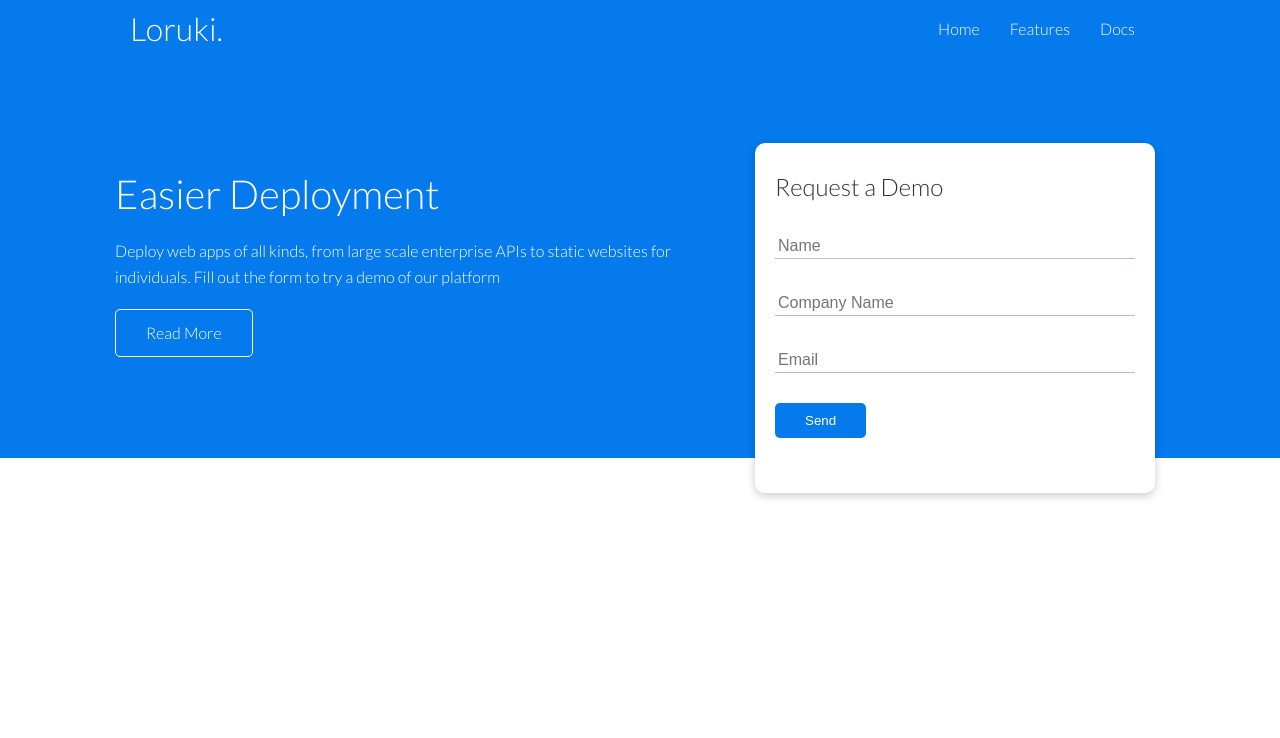
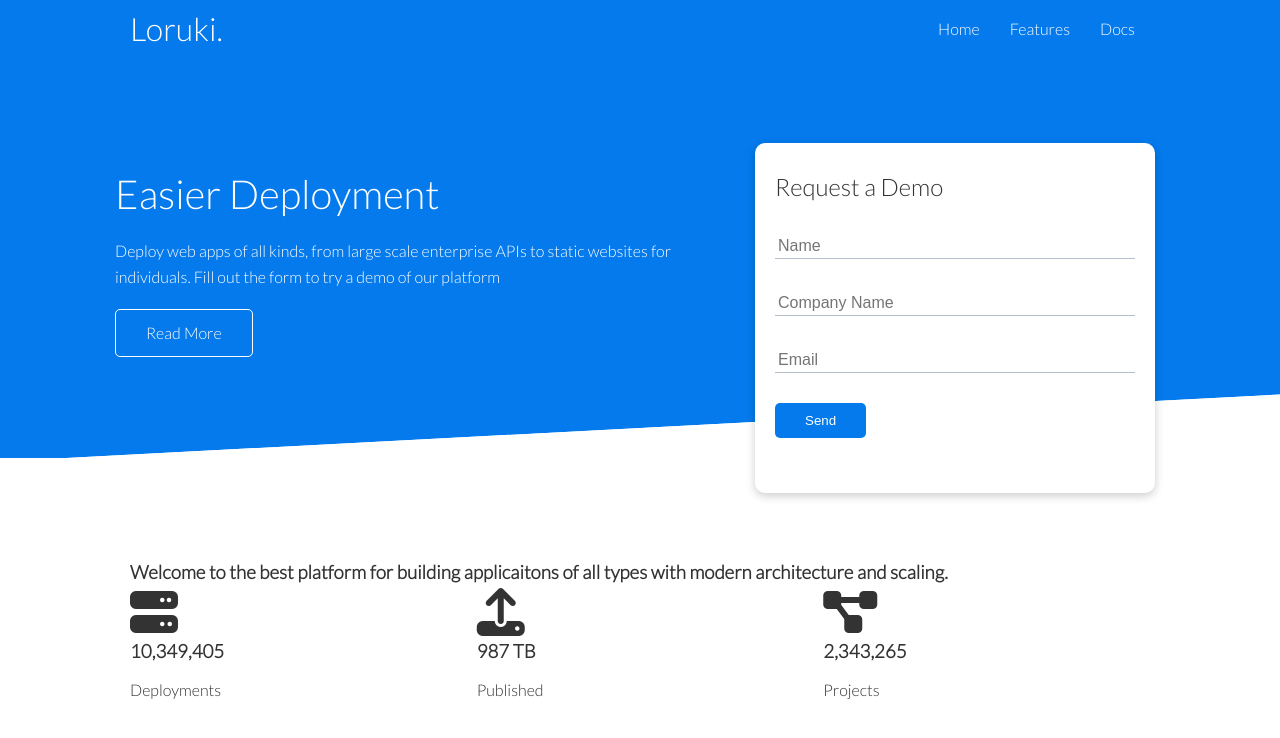
Before and after one commit to notisalomon/html-css, a plain HTML site: page Loruki/index.html in a window 1280 px wide. Drawn offline with Linux system fonts and the light colour scheme.

Commit message:
Added some white background diagonal and added icons for stats

```diff
--- a/Loruki/index.html
+++ b/Loruki/index.html
@@ -33,7 +33,8 @@
         <div class="container grid">
             <div class="showcase-text">
                 <h1>Easier Deployment</h1>
-            <p>Deploy web apps of all kinds, from large scale enterprise APIs to static websites for individuals. Fill
+                <p>Deploy web apps of all kinds, from large scale enterprise APIs to static websites for individuals.
+                    Fill
                     out the form to try a demo of our platform</p>
                 <a href="features.HTML" class="btn btn-outline">Read More</a>
             </div>
@@ -55,5 +56,34 @@
             </div>
         </div>
     </section>
+
+    <!-- Stats-->
+    <section class="stats">
+        <div class="container">
+            <h3 class="stats-heading text-center my-1">
+                Welcome to the best platform for building applicaitons of all types with modern architecture and
+                scaling.
+            </h3>
+
+            <div class="grid grid-3 text-center my-4">
+                <div>
+                    <i class="fas fa-server fa-3x"></i>
+                    <h3>10,349,405</h3>
+                    <p class="text-secondary">Deployments</p>
+                </div>
+                <div>
+                    <i class="fas fa-upload fa-3x"></i>
+                    <h3>987 TB</h3>
+                    <p class="text-secondary">Published</p>
+                </div>
+                <div>
+                    <i class="fas fa-project-diagram fa-3x"></i>
+                    <h3>2,343,265</h3>
+                    <p class="text-secondary">Projects</p>
+                </div>
+            </div>
+        </div>
+    </section>
 </body>
+
 </html>
--- a/Loruki/style.css
+++ b/Loruki/style.css
@@ -113,6 +113,26 @@ img {
     outline: none;
 }
 
+.showcase::before,
+.showcase::after {
+    content: '';
+    position: absolute;
+    height: 100px;
+    bottom: -70px;
+    right: 0;
+    left: 0;
+    background: white;
+    transform: skewY(-3deg);
+    -webkit-transform: skewY(-3deg);
+    -moz-transform: skewY(-3deg);
+    -ms-transform: skewY(-3deg);
+}
+
+/* Stats */
+.stats {
+    padding-top: 100px;
+}
+
 /*Utilities*/
 .container {
     max-width: 1100px;
@@ -163,3 +183,7 @@ img {
     align-items: center;
     height: 100%;
 }
+
+.grid-3 {
+    grid-template-columns: repeat(3, 1fr);
+}
```
Lines whose indentation alone changed are shown as unchanged.
